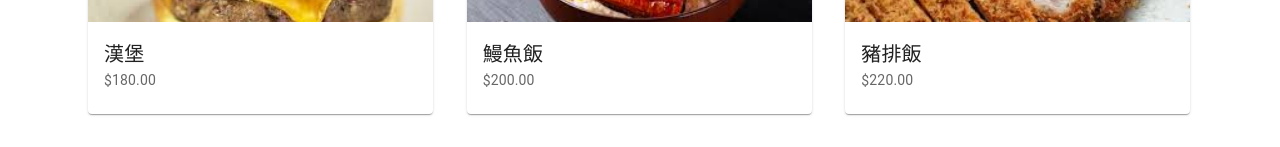
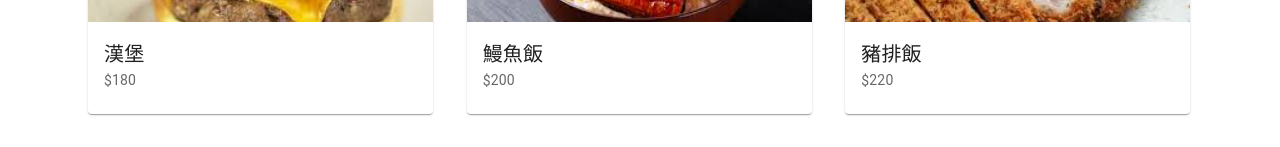
Before and after one commit to jay3272/PosNext, a Next.js app: page / in a window 1280 px wide. Shown: the part 597-744 px from the top of the page. Built offline with nearby package versions, Linux system fonts and the light colour scheme.

Commit message:
Update index.tsx

```diff
--- a/src/pages/index.tsx
+++ b/src/pages/index.tsx
@@ -46,7 +46,7 @@ const Home: React.FC = () => (
               <CardContent>
                 <Typography variant="h6">{item.name}</Typography>
                 <Typography variant="body2" color="textSecondary">
-                  ${item.price.toFixed(2)}
+                  ${item.price.toFixed(0)}
                 </Typography>
               </CardContent>
             </Card>
```
